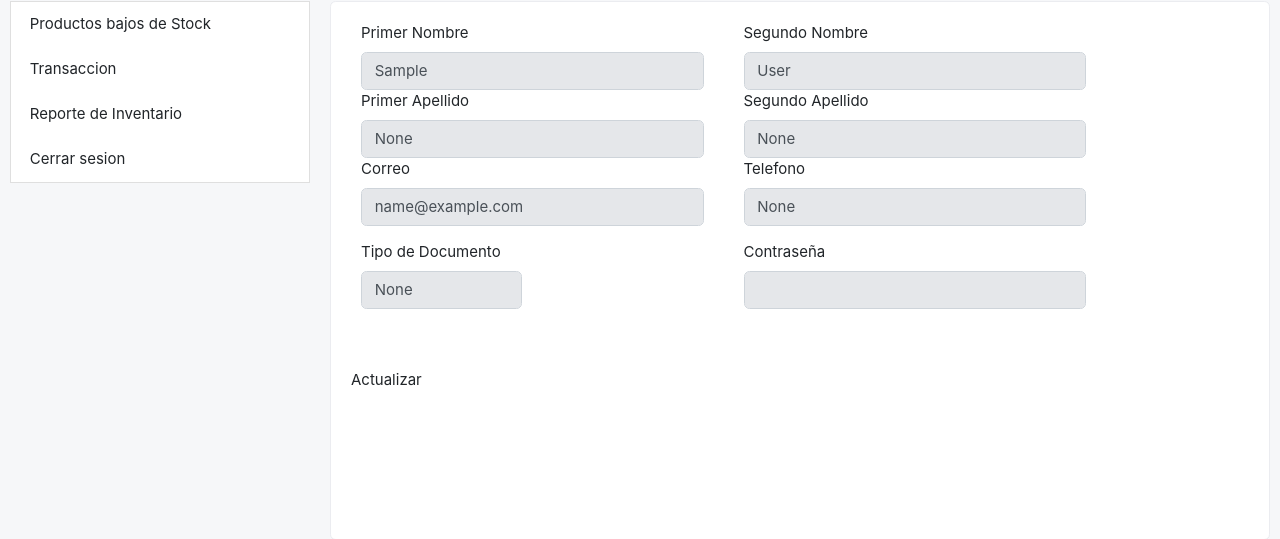
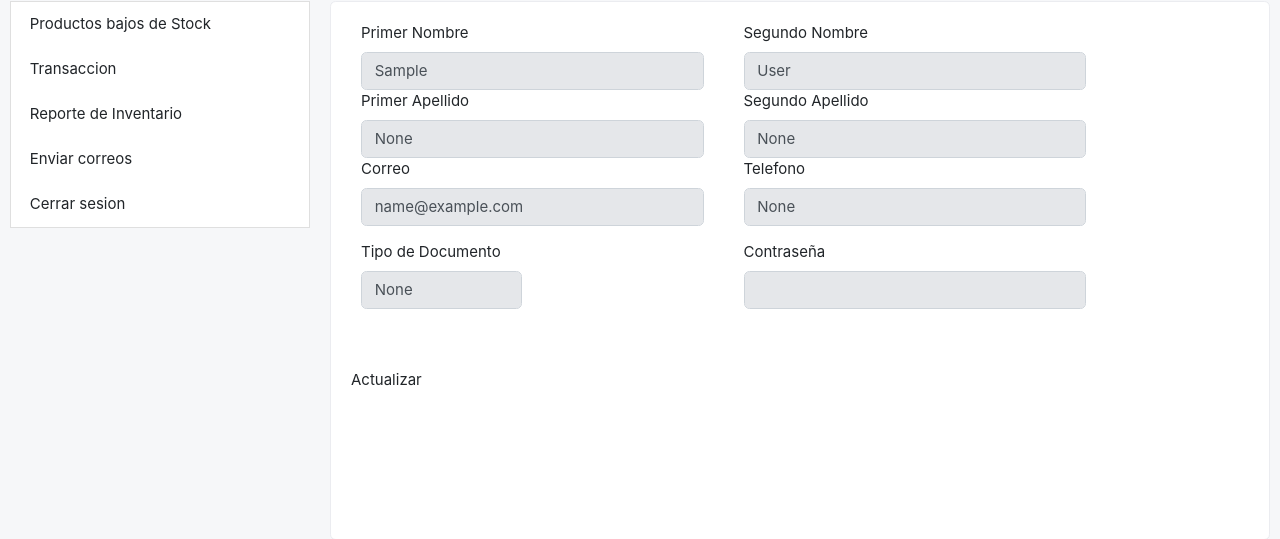
Before and after one commit to EdwardAJ6/-Distribuidora-Occidental-Python, a Django app: page /profile/1/ in a window 1280 px wide. Shown: the part 278-817 px from the top of the page. Run offline with Django 4.2, Linux system fonts and the light colour scheme; the visitor is signed in with stand-in values (Sample User, id 1); some libraries are stand-ins or nearby versions; some web fonts are replaced.

Commit message:
Agg correos a dashadmin

```diff
--- a/correo/urls.py
+++ b/correo/urls.py
@@ -2,8 +2,6 @@ from django.urls import path
 from .views import enviar_correo
 
 
-app_name = 'correo'
-
 urlpatterns = [
-    path('enviar/', enviar_correo, name='enviar_correo'),
+    path('enviar/', enviar_correo, name='enviar_correos'),
 ]
--- a/templates/cuenta/profile.html
+++ b/templates/cuenta/profile.html
@@ -28,6 +28,8 @@
 				<a class="list-group-item" href="{% url 'productosbajos'%}">Productos bajos de Stock</a>
 				<a class="list-group-item" href="{% url 'registrar_transaccion'%}">Transaccion</a>
 				<a class="list-group-item" href="{% url 'reporte_movimientos_inventario'%}"> Reporte de Inventario  </a>
+				<a class="list-group-item" href="{% url 'enviar_correos' %}" >Enviar correos</a>
+
 				{% endif %}
 				<a class="list-group-item" href="{% url 'logout'%}">Cerrar sesion</a>
 
```
